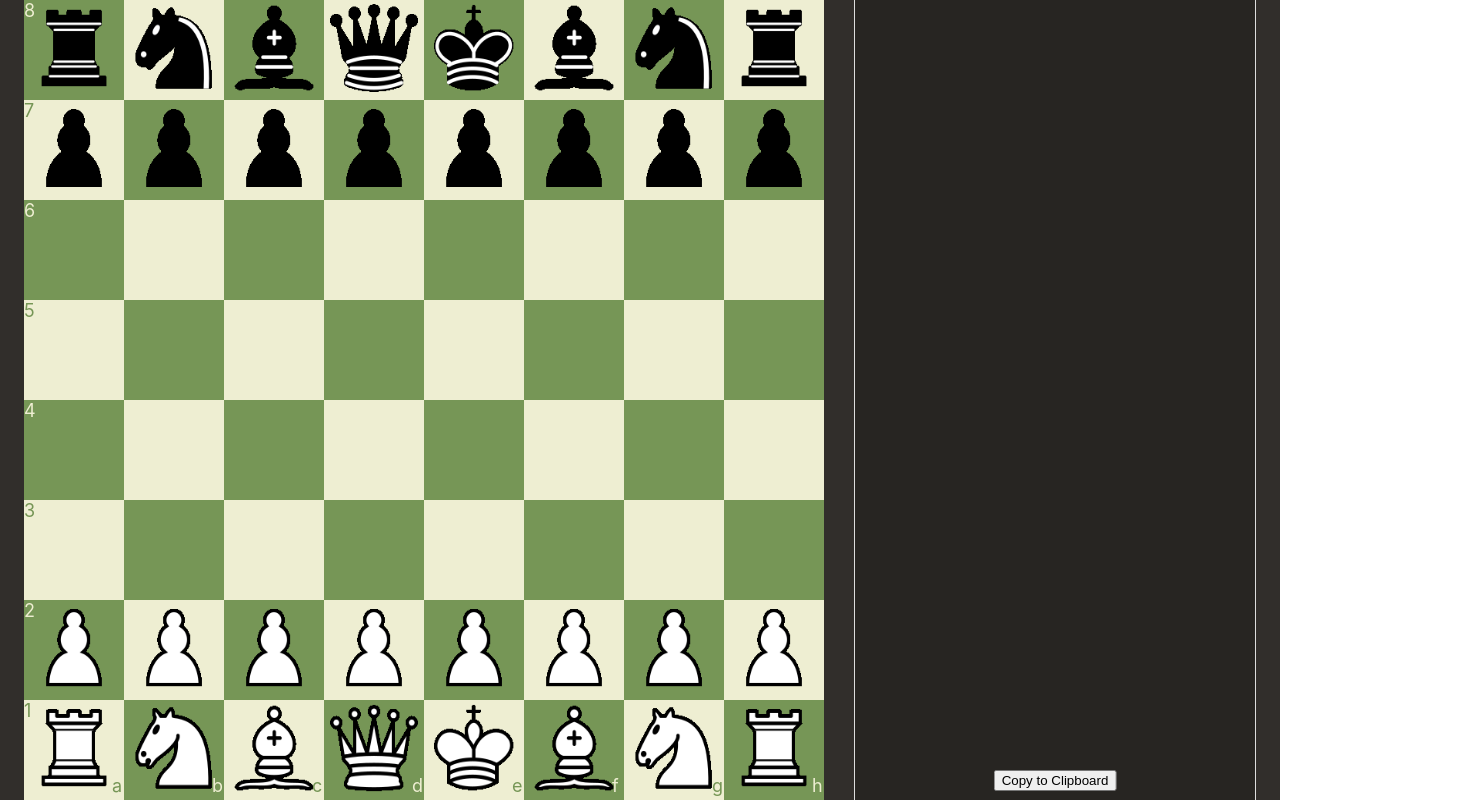
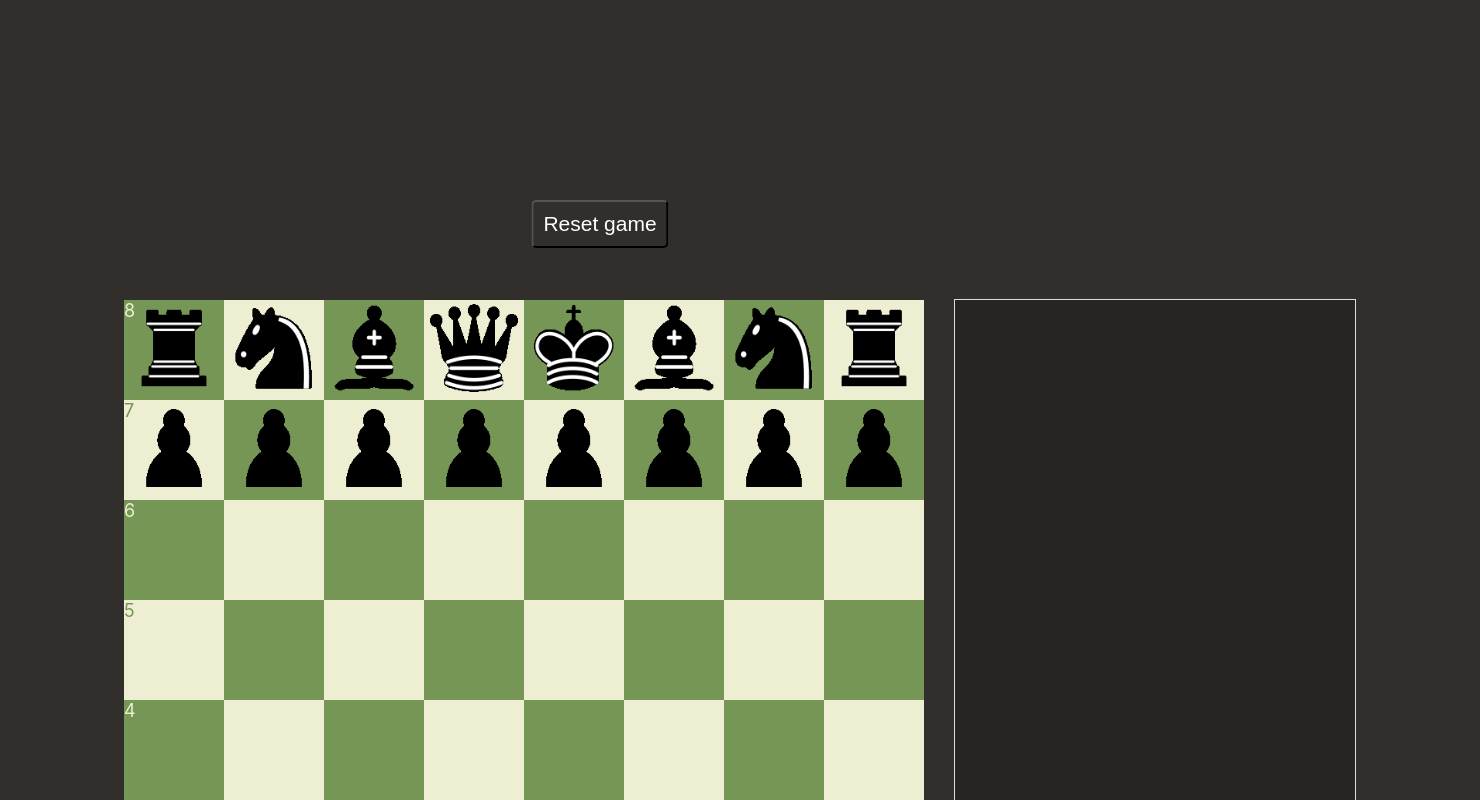
Before and after one commit to AlliAllo/Chess-Project, a React (Create React App) app: page / in a window 1280 px wide. Shown: the top 800 px of the page, 1480 px wide, since content can reach past the window. Built offline with nearby package versions, Linux system fonts and the light colour scheme.

Commit message:
Added resetButton

```diff
--- a/src/Frontend/CSS/Window.css
+++ b/src/Frontend/CSS/Window.css
@@ -1,11 +1,22 @@
-body {
-  overflow: hidden;
-}
+
 
 .notationSymbols {
   font-size: 21px
 }
+.resetGameButton{
+  position: absolute;
+  background-color: rgb(49 46 43);
+  color: white;
+  font-size: 21px;
+  padding: 10px;
+  border-radius: 5px;
+  top : 25%;
 
+  transform: translateX(-50%);
+  cursor: pointer;
+
+
+}
 .window {
   background-color: rgb(49 46 43);
   justify-content: center;
--- a/src/Frontend/Window.tsx
+++ b/src/Frontend/Window.tsx
@@ -13,14 +13,16 @@ export default function Window(bee: Props) {
   }
   const windowSize = useRef([window.innerWidth, window.innerHeight]);
 
+  const resetButtonStyle: CSSProperties = {
+    left: 400 + 200,
+  }
   const appStyle: CSSProperties = {
-    width: windowSize.current[0],
-    height: windowSize.current[1],
+    width: windowSize.current[0]+200,
+    height: windowSize.current[1]+600,
 
     display: 'flex',
     alignItems: 'center',
     justifyContent: 'center',
-    overflow: 'hidden'
   }
 
   const [notation, setNotation] = useState<string | undefined>(undefined);
@@ -29,11 +31,10 @@ export default function Window(bee: Props) {
     setNotation(PGN);
   }, [notation]);
 
-
-
   return (
       <div className="window" style={appStyle} onMouseDown={e => boo(e)}>
 
+      <button style={resetButtonStyle} className='resetGameButton' onClick={() => {console.log("reset game!")}}>Reset game</button>
       <ChessBoardComponent getAlgebraicNotation={getAlgebraicNotation}>
         </ChessBoardComponent>
         <AlgebraicNotationBox notation={notation}></AlgebraicNotationBox>
```
Also changed, not shown: 1 other file (tests, documents, lock files or other folders).
